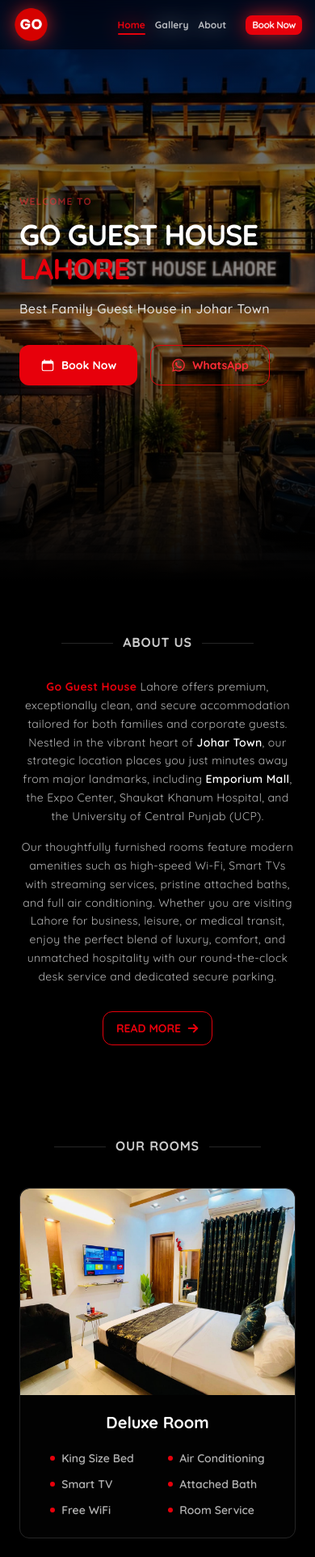
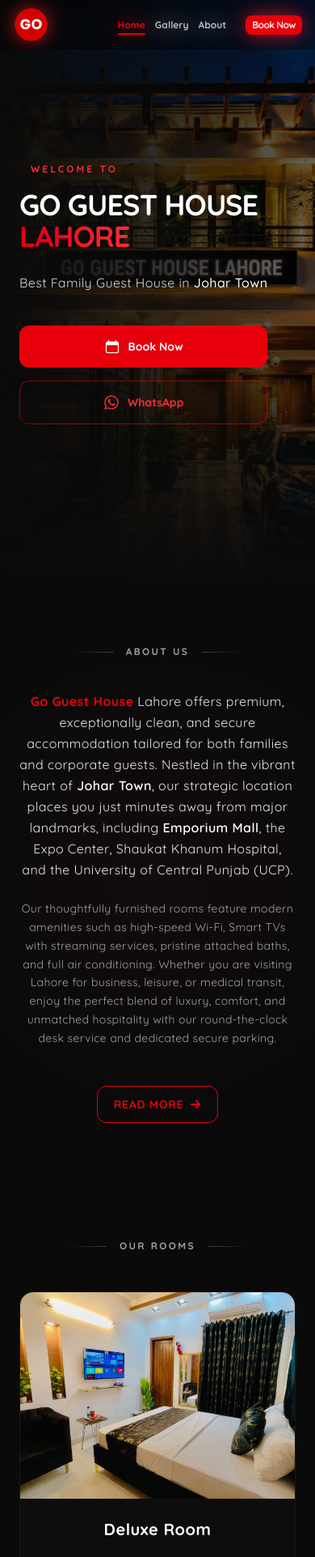
Before and after one commit to kaze1-dev/guest_house, a Next.js app: page / in a window 390 px wide. Shown: the top 1923 px of the page at 81% size. Built offline with nearby package versions, Linux system fonts and the light colour scheme.

Commit message:
feat: alter theme

```diff
--- a/app/page.tsx
+++ b/app/page.tsx
@@ -11,7 +11,7 @@ import Navbar from "@/components/navbar";
 
 export default function Home() {
   return (
-    <div className="bg-black min-h-screen text-white pb-10">
+    <div className="bg-neutral-950 min-h-screen text-white pb-10">
       <Navbar />
       <Hero />
       <Description />
--- a/components/footer.tsx
+++ b/components/footer.tsx
@@ -2,70 +2,102 @@
 import Image from 'next/image';
 import Link from 'next/link';
 import React from 'react'
-import { BsFacebook, BsInstagram, BsTiktok, BsTwitterX, BsWhatsapp } from 'react-icons/bs';
+import { BsFacebook, BsInstagram, BsTiktok, BsWhatsapp } from 'react-icons/bs';
 
 const Footer = () => {
   const currentYear = new Date().getFullYear();
+
   const handleTikTok = () => {
     window.open('https://www.tiktok.com/@goguesthouselahore', '_blank', 'noopener,noreferrer');
   };
   const handleInstagram = () => {
     window.open('https://www.instagram.com/goguesthouselahore?igsh=ZDRtODNlZGJvbDF3', '_blank', 'noopener,noreferrer');
-  }
+  };
   const handleWhatsApp = () => {
     window.open('https://wa.me/923076372319', '_blank', 'noopener,noreferrer');
   };
   const handleFaceBook = () => {
     window.open('https://www.facebook.com/share/18zgvCKJ5T/', '_blank', 'noopener,noreferrer');
   };
+
   return (
-
-    <div className='w-full bg-neutral-900/40 px-5 py-8 md:px-10 md:py-4'>
-
+    <footer className='w-full bg-neutral-950 border-t border-neutral-900/60 px-6 py-12 md:px-12 md:py-10 font-rounded'>
+      <div className='max-w-6xl mx-auto'>
         <div className='flex flex-col md:flex-row justify-between items-center gap-8 md:gap-0'>
-        <Link href='#hero'>
-          <div className='flex gap-2 text-white/80 items-center'>
-            <Image width={50} height={50} alt='Go Guest House Logo' src='/GO-logo.webp' />
+          <Link href='#hero' className='group transition-transform duration-300 hover:opacity-95'>
+            <div className='flex gap-3 text-neutral-200 items-center'>
+              <Image
+                width={48}
+                height={48}
+                alt='Go Guest House Logo'
+                src='/GO-logo.webp'
+                className='object-contain transform group-hover:scale-105 transition-transform duration-300'
+              />
               <div>
-              <h3 className='flex flex-col font-bold leading-tight'>
+                <h3 className='flex flex-col font-bold leading-tight tracking-wide uppercase text-sm sm:text-base text-white'>
                   <span>Go Guest House</span>
-                <span className='text-red-600'>Lahore</span>
+                  <span className='text-red-600 tracking-widest text-xs font-semibold'>Lahore</span>
                 </h3>
               </div>
             </div>
           </Link>
+          <div className='flex flex-col items-center md:items-end gap-3.5'>
+            <h4 className='text-xs font-bold uppercase tracking-[0.2em] text-neutral-500'>
+              Follow us
+            </h4>
+            <div className='flex gap-3 text-neutral-400'>
 
-        <div className='flex flex-col items-center md:items-start gap-3'>
-          <div className=''>
-            <h3 className='text-lg font-bold text-white/80 text-center'>Follow us</h3>
-          </div>
-          <div className='flex gap-6 text-white/80'>
-            <button onClick={handleInstagram} className="hover:text-red-600 cursor-pointer transition">
-              <BsInstagram size={20} />
+              <button
+                onClick={handleInstagram}
+                className="p-2.5 rounded-xl bg-neutral-900/30 border border-neutral-900 hover:border-neutral-800 hover:text-white hover:shadow-[0_0_15px_rgba(220,38,38,0.15)] transition-all duration-300 cursor-pointer active:scale-95"
+                aria-label="Instagram"
+              >
+                <BsInstagram size={18} />
               </button>
-            <button onClick={handleTikTok} className="hover:text-red-600 cursor-pointer transition">
-              <BsTiktok size={20} />
+
+              <button
+                onClick={handleTikTok}
+                className="p-2.5 rounded-xl bg-neutral-900/30 border border-neutral-900 hover:border-neutral-800 hover:text-white hover:shadow-[0_0_15px_rgba(220,38,38,0.15)] transition-all duration-300 cursor-pointer active:scale-95"
+                aria-label="TikTok"
+              >
+                <BsTiktok size={18} />
               </button>
-            <button onClick={handleWhatsApp} className="hover:text-red-600 transition cursor-pointer">
-              <BsWhatsapp size={20} />
+
+              <button
+                onClick={handleWhatsApp}
+                className="p-2.5 rounded-xl bg-neutral-900/30 border border-neutral-900 hover:border-neutral-800 hover:text-white hover:shadow-[0_0_15px_rgba(220,38,38,0.15)] transition-all duration-300 cursor-pointer active:scale-95"
+                aria-label="WhatsApp"
+              >
+                <BsWhatsapp size={18} />
               </button>
-            <button onClick={handleFaceBook} className="hover:text-red-600 cursor-pointer transition">
-              <BsFacebook size={20} />
+
+              <button
+                onClick={handleFaceBook}
+                className="p-2.5 rounded-xl bg-neutral-900/30 border border-neutral-900 hover:border-neutral-800 hover:text-white hover:shadow-[0_0_15px_rgba(220,38,38,0.15)] transition-all duration-300 cursor-pointer active:scale-95"
+                aria-label="Facebook"
+              >
+                <BsFacebook size={18} />
               </button>
+
             </div>
           </div>
 
         </div>
-      <hr className='border-white/10 my-6' />
-      <div className='flex flex-col-reverse md:flex-row justify-between items-center gap-4 md:gap-0 text-xs text-white/60 text-center md:text-left'>
+        <hr className='border-neutral-900/60 my-8' />
+        <div className='flex flex-col-reverse md:flex-row justify-between items-center gap-4 md:gap-0 text-[13px] text-neutral-500 text-center md:text-left tracking-wide font-light'>
           <p>&copy; {currentYear} Go Guest House Lahore. All Rights Reserved.</p>
-        <div className='flex gap-6'>
-          <Link href='/privacy-policy' className='hover:text-red-600 transition'>Privacy Policy</Link>
-          <Link href='/terms' className='hover:text-red-600 transition'>Terms of Service</Link>
+          <div className='flex gap-6 font-medium'>
+            <Link href='/privacy-policy' className='hover:text-red-500 transition-colors duration-300'>
+              Privacy Policy
+            </Link>
+            <Link href='/terms' className='hover:text-red-500 transition-colors duration-300'>
+              Terms of Service
+            </Link>
           </div>
         </div>
 
       </div>
+    </footer>
   )
 }
 
--- a/components/home/description.tsx
+++ b/components/home/description.tsx
@@ -1,38 +1,41 @@
 import Link from 'next/link';
-import React from 'react'
+import React from 'react';
 import { HiArrowRight } from 'react-icons/hi2';
 
 const Description = () => {
   return (
-
-    <div className='py-12 px-6 max-w-4xl mx-auto'>
-
-      <h3 className='text-base sm:text-lg text-white/80 flex justify-center items-center font-bold gap-3 mb-8 mt-4 uppercase tracking-wider'>
-        <span className='border w-16 border-neutral-800 border-t-0 mt-0.5 rounded-full' />
-        About Us
-        <span className='border w-16 border-neutral-800 border-t-0 mt-0.5 rounded-full' />
-      </h3>
-
-      <div className='font-rounded text-center'>
-        <p className='text-center leading-relaxed text-white/70 sm:text-base text-sm tracking-wide max-w-3xl mx-auto'>
-          <span className='text-red-600 font-bold'>Go Guest House</span> Lahore offers premium, exceptionally clean, and secure accommodation tailored for both families and corporate guests. Nestled in the vibrant heart of <span className='text-white font-semibold'>Johar Town</span>, our strategic location places you just minutes away from major landmarks, including <span className='text-white font-semibold'>Emporium Mall</span>, the Expo Center, Shaukat Khanum Hospital, and the University of Central Punjab (UCP).
+    <div className='relative isolate py-16 px-6 max-w-4xl mx-auto overflow-hidden'>
+      <div
+        className="absolute inset-0 -z-10 bg-[radial-gradient(circle_at_center,rgba(220,38,38,0.04),transparent_70%)] pointer-events-none"
+        aria-hidden="true"
+      />
+      <div className='flex justify-center items-center gap-4 mb-10 mt-4'>
+        <span className='h-[1px] w-12 bg-gradient-to-r from-transparent to-neutral-700' />
+        <h3 className='text-xs sm:text-sm font-bold uppercase tracking-[0.2em] text-neutral-400'>
+          About Us
+        </h3>
+        <span className='h-[1px] w-12 bg-gradient-to-l from-transparent to-neutral-700' />
+      </div>
+      <div className='font-rounded text-center space-y-6 max-w-3xl mx-auto'>
+        <p className='leading-relaxed text-neutral-200 sm:text-lg text-base tracking-wide font-light'>
+          <span className='text-red-600 font-extrabold'>Go Guest House</span> Lahore offers premium, exceptionally clean, and secure accommodation tailored for both families and corporate guests. Nestled in the vibrant heart of <span className='text-white font-semibold'>Johar Town</span>, our strategic location places you just minutes away from major landmarks, including <span className='text-white font-semibold'>Emporium Mall</span>, the Expo Center, Shaukat Khanum Hospital, and the University of Central Punjab (UCP).
+        </p>
+        <p className='leading-relaxed text-neutral-400 sm:text-base text-sm tracking-wide font-light'>
+          Our thoughtfully furnished rooms feature modern amenities such as high-speed Wi-Fi, Smart TVs with streaming services, pristine attached baths, and full air conditioning. Whether you are visiting Lahore for business, leisure, or medical transit, enjoy the perfect blend of luxury, comfort, and unmatched hospitality with our round-the-clock desk service and dedicated secure parking.
         </p>
 
-        <p className='text-center leading-relaxed text-white/70 sm:text-base text-sm tracking-wide max-w-3xl mx-auto mt-4'>
-          Our thoughtfully furnished rooms feature modern amenities such as high-speed Wi-Fi, Smart TVs with streaming services, pristine attached baths, and full air conditioning. Whether you are visiting Lahore for business, leisure, or medical transit, enjoy the perfect blend of luxury, comfort, and unmatched hospitality with our round-the-clock desk service and dedicated secure parking.
-        </p>
-        <div className='flex justify-center mt-8'>
+        <div className='flex justify-center pt-6'>
           <Link
             href='/about'
-            className='border border-red-600 text-red-600 font-bold font-rounded sm:px-6 sm:py-3 px-4 py-2.5 rounded-xl hover:bg-red-600 hover:text-white transition-all duration-300 cursor-pointer flex gap-2 items-center group text-sm sm:text-base'
+            className='border border-red-600 text-red-600 font-bold font-rounded sm:px-7 sm:py-3.5 px-5 py-3 rounded-xl hover:bg-red-600 hover:text-white hover:shadow-[0_0_30px_rgba(220,38,38,0.25)] transition-all duration-300 cursor-pointer flex gap-2 items-center group text-sm sm:text-base tracking-wider'
           >
             <span>READ MORE</span>
-            <HiArrowRight className='stroke-2 transform group-hover:translate-x-1 transition-transform' />
+            <HiArrowRight className='stroke-2 transform group-hover:translate-x-1 transition-transform duration-300' />
           </Link>
         </div>
       </div>
     </div>
-  )
-}
+  );
+};
 
-export default Description
+export default Description;
--- a/components/home/hero.tsx
+++ b/components/home/hero.tsx
@@ -15,48 +15,47 @@ const Hero = () => {
   };
 
   return (
-    <div id='hero' className="relative w-full h-[85vh] md:h-screen overflow-hidden font-rounded">
+    <div id='hero' className="relative w-full h-[85vh] md:h-screen overflow-hidden font-rounded bg-neutral-950">
       <Image
         src="/hero-image.jpeg"
         alt="Go Guest House Lahore Facade"
         priority
         fill
-        className="object-cover brightness-[0.55]"
+        className="object-cover object-center scale-105 animate-fade-in brightness-[0.45] transition-transform duration-10000"
       />
-
-      <div className="absolute inset-0 bg-linear-to-t from-black via-transparent to-black/50 z-10" />
-
+      <div className="absolute inset-0 bg-linear-to-r from-neutral-950 via-neutral-950/60 to-transparent z-10" />
+      <div className="absolute inset-0 bg-linear-to-t from-neutral-950 via-transparent to-neutral-950/30 z-10" />
       <div className="absolute inset-0 flex flex-col justify-center items-start px-6 sm:px-12 md:pl-20 z-20 max-w-5xl">
-        <div className="rounded-2xl max-w-3xl text-left select-none">
-
-          <span className="text-red-500 font-bold tracking-widest text-xs sm:text-sm uppercase block mb-3 animate-pulse">
-            Welcome To
-          </span>
-
-          <h1 className="text-white font-extrabold text-4xl sm:text-5xl md:text-7xl tracking-tight leading-[1.15] uppercase font-rounded drop-shadow-md">
+        <div className="max-w-3xl text-left select-none space-y-4">
+          <div className="inline-flex items-center gap-2">
+            <span className="h-1.5 w-1.5 rounded-full bg-red-600 animate-ping" />
+            <span className="text-red-500 font-bold tracking-[0.25em] text-xs sm:text-sm uppercase block">
+              Welcome To
+            </span>
+          </div>
+          <h1 className="text-white font-extrabold text-4xl sm:text-6xl md:text-7xl tracking-tight leading-[1.1] uppercase font-rounded">
             Go Guest House <br />
-            <span className="text-red-600 drop-shadow-none">Lahore</span>
+            <span className="text-red-600 bg-linear-to-r from-red-600 to-red-500 bg-clip-text text-transparent">
+              Lahore
+            </span>
           </h1>
-
-          <p className="mt-4 text-neutral-200 text-base sm:text-lg md:text-2xl font-medium tracking-wide max-w-xl leading-relaxed">
-            Best Family Guest House in Johar Town
+          <p className="text-neutral-300 text-base sm:text-lg md:text-xl font-light tracking-wide max-w-xl leading-relaxed pt-2">
+            Best Family Guest House in <span className="text-white font-medium">Johar Town</span>
           </p>
-
-          <div className="flex flex-row mt-8 gap-4 sm:gap-6 font-rounded w-full sm:w-auto">
-
+          <div className="flex flex-col sm:flex-row pt-6 gap-4 font-rounded w-full sm:w-auto">
             <button
               onClick={handleCallToAction}
-              className="flex-1 sm:flex-none bg-red-600 text-white cursor-pointer flex justify-center items-center gap-2 font-bold px-5 py-3.5 sm:px-10 sm:py-4 text-sm sm:text-base rounded-xl hover:bg-red-700 active:scale-95 transition-all shadow-lg shadow-red-900/20"
+              className="group w-full sm:w-auto bg-red-600 text-white cursor-pointer flex justify-center items-center gap-2.5 font-bold px-6 py-4 text-sm sm:text-base rounded-xl hover:bg-red-500 hover:shadow-[0_0_30px_rgba(220,38,38,0.4)] active:scale-[0.98] transition-all duration-300"
             >
-              <HiCalendar size={18} className="shrink-0" />
+              <HiCalendar size={20} className="shrink-0 group-hover:scale-110 transition-transform duration-300" />
               <span>Book Now</span>
             </button>
 
             <button
               onClick={handleWhatsApp}
-              className="flex-1 sm:flex-none border border-red-600 text-red-500 hover:text-white bg-transparent hover:bg-red-600 cursor-pointer flex justify-center items-center gap-2 font-bold px-5 py-3.5 sm:px-10 sm:py-4 text-sm sm:text-base rounded-xl active:scale-95 transition-all shadow-lg"
+              className="group w-full sm:w-auto border border-red-600/60 text-red-500 hover:text-white bg-transparent hover:bg-red-600/10 hover:border-red-600 cursor-pointer flex justify-center items-center gap-2.5 font-bold px-6 py-4 text-sm sm:text-base rounded-xl hover:shadow-[0_0_30px_rgba(220,38,38,0.15)] active:scale-[0.98] transition-all duration-300"
             >
-              <FaWhatsapp size={18} className="shrink-0" />
+              <FaWhatsapp size={20} className="shrink-0 text-red-500 group-hover:text-white group-hover:scale-110 transition-transform duration-300" />
               <span>WhatsApp</span>
             </button>
 
--- a/components/home/ourRooms.tsx
+++ b/components/home/ourRooms.tsx
@@ -1,8 +1,7 @@
 import Image from 'next/image';
-import React from 'react'
+import React from 'react';
 
 const Rooms = () => {
-
   const roomData = [
     {
       title: 'Deluxe Room',
@@ -10,7 +9,6 @@ const Rooms = () => {
       featuresLeft: ['King Size Bed', 'Smart TV', 'Free WiFi'],
       featuresRight: ['Air Conditioning', 'Attached Bath', 'Room Service']
     },
-
     {
       title: 'Executive Room',
       image: '/go-3.jpg',
@@ -23,62 +21,61 @@ const Rooms = () => {
       featuresLeft: ['King Size Bed', 'Smart TV', 'Free WiFi'],
       featuresRight: ['Air Conditioning', 'Attached Bath', 'Room Service']
     },
-
   ];
 
   return (
-    <div className='py-12 px-6 max-w-6xl mx-auto w-full'>
-      <div>
-        <h3 className='sm:text-lg text-base text-white/80 flex justify-center items-center font-bold gap-3 mb-10 mt-4 uppercase tracking-wider'>
-          <span className='border w-16 border-neutral-800 border-t-0 mt-0.5 rounded-full' />
+    <div className='py-16 px-6 max-w-6xl mx-auto w-full'>
+      <div className='flex justify-center items-center gap-4 mb-12 mt-4'>
+        <span className='h-[1px] w-12 bg-gradient-to-r from-transparent to-neutral-700' />
+        <h3 className='text-xs sm:text-sm font-bold uppercase tracking-[0.2em] text-neutral-400'>
           Our Rooms
-          <span className='border w-16 border-neutral-800 border-t-0 mt-0.5 rounded-full' />
         </h3>
+        <span className='h-[1px] w-12 bg-gradient-to-l from-transparent to-neutral-700' />
       </div>
-      <div className='grid grid-cols-1 md:grid-cols-2 lg:grid-cols-3 gap-6 md:gap-8'>
+      <div className='grid grid-cols-1 md:grid-cols-2 lg:grid-cols-3 gap-8'>
         {roomData.map((room, index) => (
           <div
             key={index}
-            className='border border-neutral-800 bg-neutral-900/10 hover:border-neutral-700 transition-all duration-300 rounded-xl pb-6 overflow-hidden group'
+            className='border border-neutral-900 bg-neutral-900/30 backdrop-blur-sm hover:border-neutral-800 hover:shadow-[0_20px_40px_-15px_rgba(0,0,0,0.7),0_0_30px_rgba(220,38,38,0.03)] transition-all duration-300 rounded-2xl pb-6 overflow-hidden group'
           >
-            <div className='relative w-full aspect-4/3 overflow-hidden rounded-t-xl'>
+            <div className='relative w-full aspect-[4/3] overflow-hidden rounded-t-2xl'>
               <Image
-                className='w-full h-full object-cover group-hover:scale-105 transition-transform duration-500'
+                className='w-full h-full object-cover group-hover:scale-105 transition-transform duration-700 ease-out'
                 width={500}
                 height={375}
                 src={room.image}
                 alt={room.title}
               />
+              <div className="absolute inset-0 bg-gradient-to-t from-neutral-950/20 to-transparent pointer-events-none" />
             </div>
-            <h4 className='mt-5 mb-5 text-center font-bold text-xl font-rounded text-white group-hover:text-red-500 transition-colors'>
+            <h4 className='mt-6 mb-5 text-center font-bold text-xl font-rounded text-white group-hover:text-red-500 transition-colors duration-300 tracking-wide'>
               {room.title}
             </h4>
-            <div className='flex justify-around text-white/70 px-4 text-sm'>
-              <div className='flex flex-col gap-3 font-semibold'>
+            <div className='grid grid-cols-2 gap-x-6 gap-y-3.5 px-6 text-sm text-neutral-400 font-light tracking-wide'>
+              <div className='flex flex-col gap-3.5'>
                 {room.featuresLeft.map((feature, idx) => (
-                  <div key={idx} className='flex items-center gap-2'>
-                    <span className='bg-red-600 rounded-full w-1.5 h-1.5 shrink-0' />
-                    <p className='truncate'>{feature}</p>
+                  <div key={idx} className='flex items-center gap-2.5'>
+                    <span className='rounded-full w-1.5 h-1.5 bg-red-500 shadow-[0_0_8px_rgba(239,68,68,0.8)] shrink-0' />
+                    <p className='truncate text-neutral-300 font-medium text-[13px] sm:text-sm'>{feature}</p>
+                  </div>
+                ))}
+              </div>
+              <div className='flex flex-col gap-3.5'>
+                {room.featuresRight.map((feature, idx) => (
+                  <div key={idx} className='flex items-center gap-2.5'>
+                    <span className='rounded-full w-1.5 h-1.5 bg-red-500 shadow-[0_0_8px_rgba(239,68,68,0.8)] shrink-0' />
+                    <p className='truncate text-neutral-300 font-medium text-[13px] sm:text-sm'>{feature}</p>
                   </div>
                 ))}
               </div>
 
-              <div className='flex flex-col gap-3 font-semibold'>
-                {room.featuresRight.map((feature, idx) => (
-                  <div key={idx} className='flex items-center gap-2'>
-                    <span className='bg-red-600 rounded-full w-1.5 h-1.5 shrink-0' />
-                    <p className='truncate'>{feature}</p>
-                  </div>
-                ))}
-              </div>
             </div>
 
           </div>
         ))}
       </div>
+    </div>
+  );
+};
 
-    </div>
-  )
-}
-
-export default Rooms
+export default Rooms;
--- a/components/navbar.tsx
+++ b/components/navbar.tsx
@@ -28,7 +28,6 @@ const Navbar = () => {
           priority
         />
       </Link>
-
       <div className="flex sm:gap-24 gap-6 items-center">
         <nav className="flex gap-3 sm:gap-10 items-center">
           {navLinks.map((link) => {
@@ -38,9 +37,8 @@ const Navbar = () => {
               <Link
                 key={link.href}
                 href={link.href}
-                className={`relative text-xs sm:text-base font-bold transition-all duration-200 block py-1 ${
-                  isActive ? 'text-red-600' : 'text-white/70 hover:text-red-600'
-                }`}
+                className={`relative text-xs sm:text-base font-bold transition-all duration-200 block py-1 ${isActive ? 'text-red-600' : 'text-white/70 hover:text-red-600'
+                  }`}
               >
                 {link.name}
                 {isActive && (
```
Also changed, not shown: components/home/FAQs.tsx (+35 -16 lines), components/home/facilities.tsx (+16 -20 lines), components/home/gallery.tsx (+22 -19 lines), components/home/location.tsx (+58 -37 lines), components/home/offer.tsx (+16 -8 lines). Lines whose indentation alone changed are shown as unchanged.
